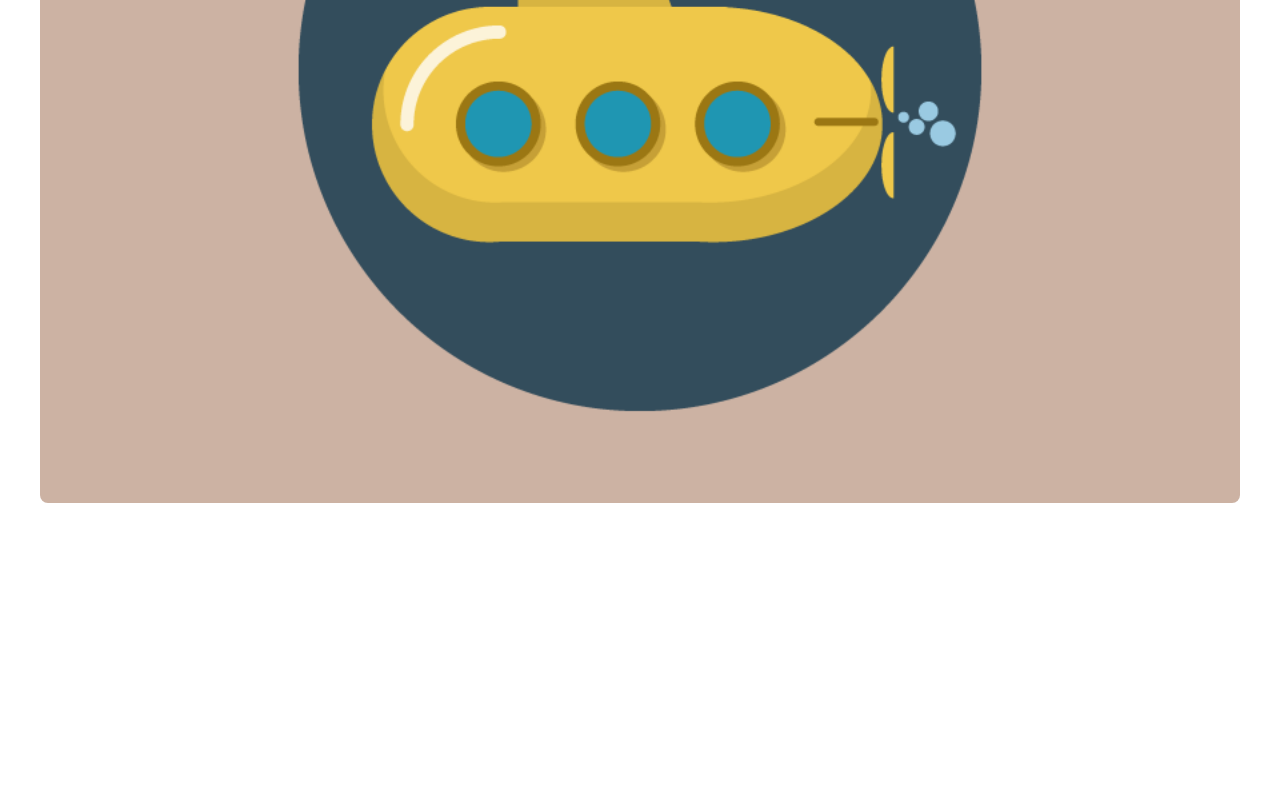
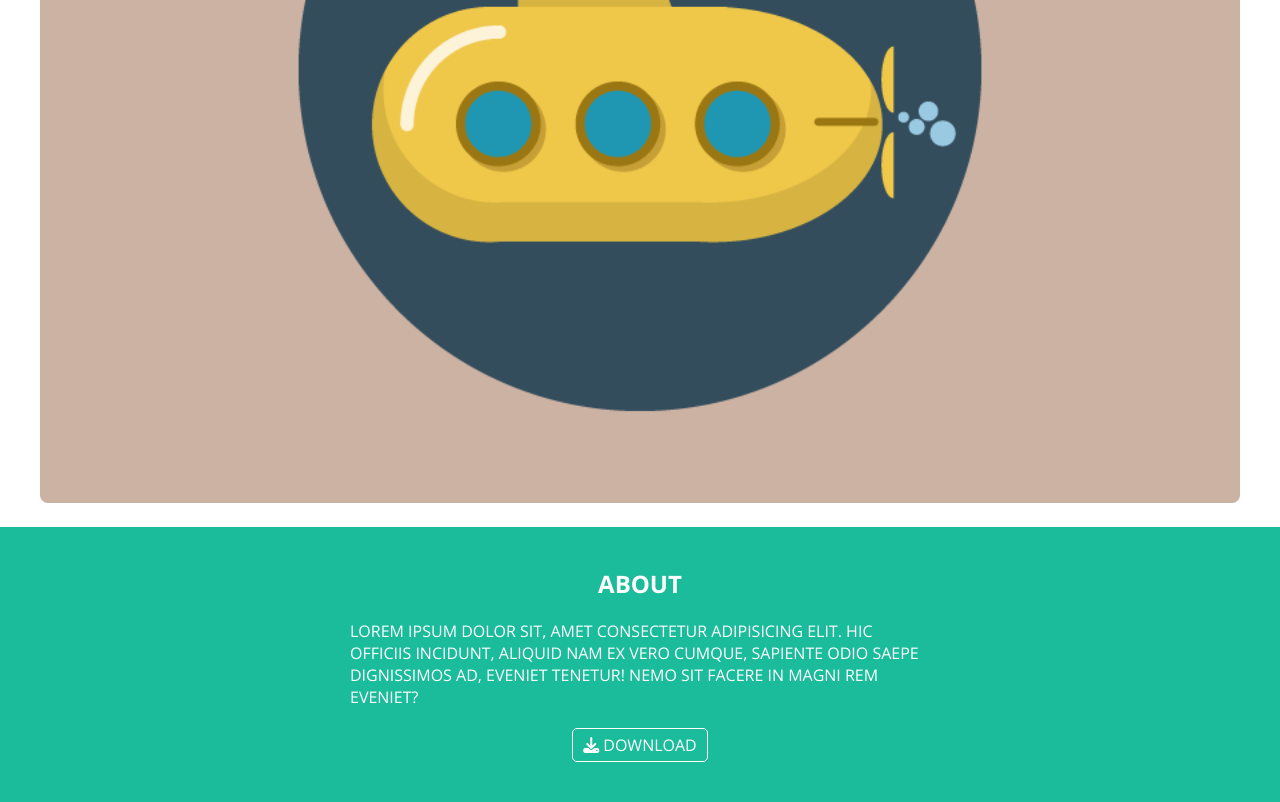
Before and after one commit to viloh11/Test, a plain HTML site: page index.html in a window 1280 px wide. Shown: the part 5233-6035 px from the top of the page. Before the commit the page ends 5760 px from the top, so only its background shows below. Drawn offline with nearby package versions, Linux system fonts and the light colour scheme.

Commit message:
ADD - about

```diff
--- a/css/main.css
+++ b/css/main.css
@@ -129,6 +129,8 @@ main img{
     font-size: 1.5rem;
 }
 
+/* MAIN SECTION */
+
 section{
     background-color: white;
 }
@@ -160,6 +162,19 @@ section{
     border-radius: 8px;
 }
 
+.parag{
+    width: 50%;
+}
+
+.download{
+    text-decoration: none;
+    color: white;
+    gap: 4px;
+    border: 1px solid;
+    padding: 5px 10px;
+    border-radius: 5px;
+}
+
 
 /* MEDIA */
 @media (min-width: 575.98px) {
--- a/index.html
+++ b/index.html
@@ -77,6 +77,14 @@
                 </div>
             </div>
         </section>
+
+        <div class="container hero-container flex">
+            <div class="flex hero">
+                <h2 class="hero-title">about</h2>
+                <p class="parag">Lorem ipsum dolor sit, amet consectetur adipisicing elit. Hic officiis incidunt, aliquid nam ex vero cumque, sapiente odio saepe dignissimos ad, eveniet tenetur! Nemo sit facere in magni rem eveniet?</p>
+                <a href="#" class="flex download"><i class="fa-solid fa-download icon-wrapper"></i>download</a>
+            </div>
+        </div>
     </main>
 </body>
 </html>
```
